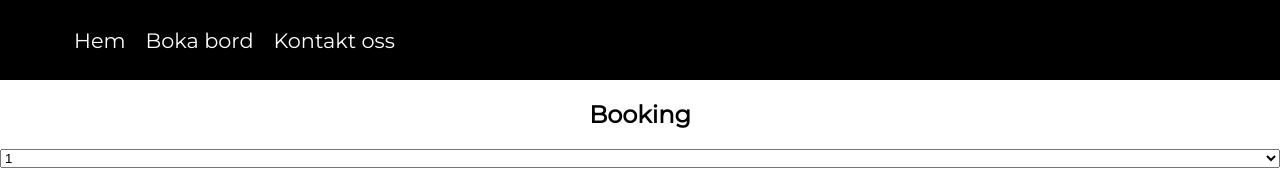
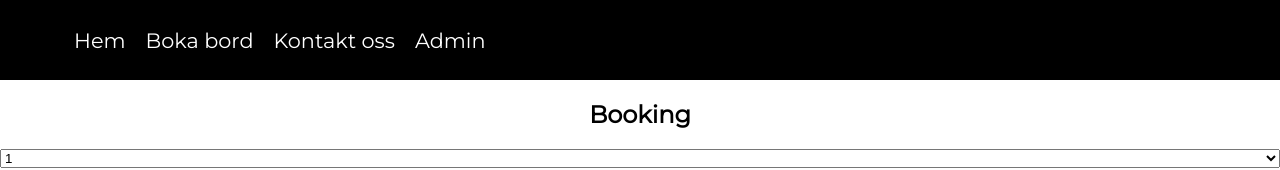
Before and after one commit to mcsahlin/reacturangen, a React (Create React App) app: page /booking in a window 1280 px wide. Shown: the top 170 px of the page. Built offline with nearby package versions, Linux system fonts and the light colour scheme.

Commit message:
adding admin link

```diff
--- a/src/components/BookingCalendar.tsx
+++ b/src/components/BookingCalendar.tsx
@@ -97,8 +97,6 @@ export const BookingCalendar = () => {
 				<Options value='4'>4</Options>
 				<Options value='5'>5</Options>
 				<Options value='6'>6</Options>
-				<Options value='7'>7</Options>
-				<Options value='8+'>8+</Options>
 			</SeclectGuests>
 			<BorderContainer>
 				<BannerContainer>
--- a/src/components/Navbar.tsx
+++ b/src/components/Navbar.tsx
@@ -14,7 +14,7 @@ import {
 // import LogoImg from "../../assets/logo.png";
 
 export const Navbar = () => {
-	const [extendBurger, setExtendedBurger] = useState(false);
+	const [extendBurger, setExtendedBurger] = useState(false); // extending navbar for hamburger links
 
 	const handleClick = () => {};
 
@@ -28,6 +28,7 @@ export const Navbar = () => {
 						<NavbarLinks to='/'>Hem</NavbarLinks>
 						<NavbarLinks to='/booking'>Boka bord</NavbarLinks>
 						<NavbarLinks to='/contact'>Kontakt oss</NavbarLinks>
+						<NavbarLinks to='/admin'>Admin</NavbarLinks>
 					</NavbarLinkContainer>
 				</LeftContainer>
 				<RightContainer>
@@ -51,6 +52,9 @@ export const Navbar = () => {
 					<NavbarLinksExtended onClick={handleClick} to='/contact'>
 						Kontakt oss
 					</NavbarLinksExtended>
+					<NavbarLinksExtended onClick={handleClick} to='/admin'>
+						Admin
+					</NavbarLinksExtended>
 				</NavbarExtendedContainer>
 			)}
 			</NavbarContainer>
```
